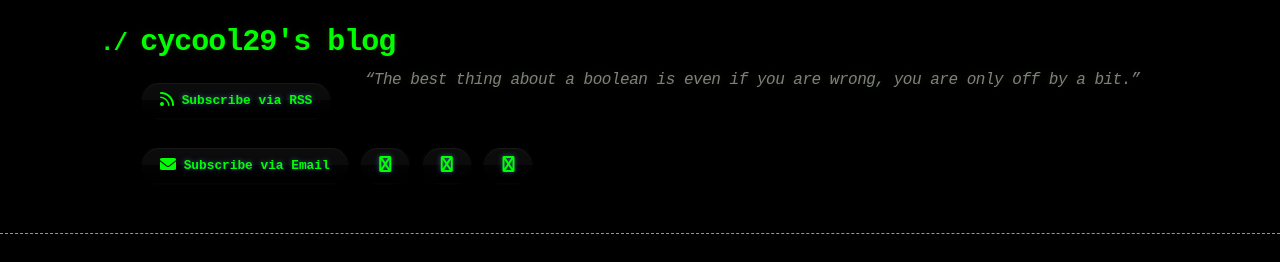
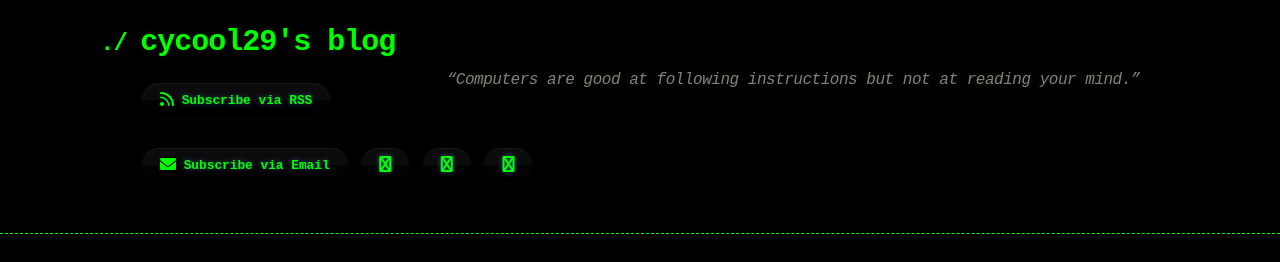
Before and after one commit to cycool29/cycool29.github.io, a Jekyll site: the page built from index.md, in a window 1280 px wide and 900 px high. Shown: the top 262 px of the window. Built offline with Jekyll 4.4.1, drawn with Linux system fonts in a browser that asks for light colours; a style sheet for code colours, icons or effects is not loaded.

Commit message:
Update quotes

```diff
--- a/_config.yml
+++ b/_config.yml
@@ -1,5 +1,5 @@
 title: cycool29's blog
-description: "“The best thing about a boolean is even if you are wrong, you are only off by a bit.” "
+description: "“Computers are good at following instructions but not at reading your mind.” "
 bio: A high school student. Intermediate in Python, Git, Bash. Learning JavaScript. He/Him. "
 author: cycool29
 url: https://cycool29.github.io
```
